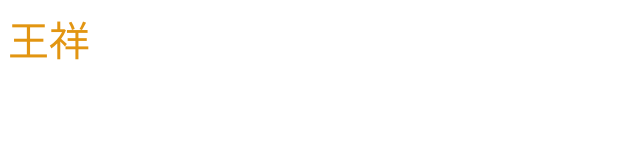
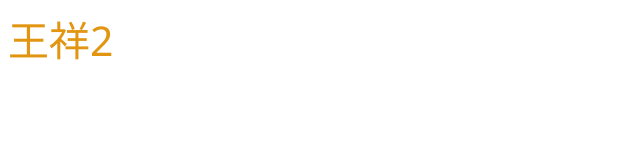
Before and after one commit to titanfallwang/git_2, a plain HTML site: page index2.html in a window 1280 px wide. Shown: the full height of the page, 0-640 px from the left. Drawn offline with Linux system fonts and the light colour scheme.

```diff
--- a/index2.html
+++ b/index2.html
@@ -7,6 +7,6 @@
     <title>Document</title>
 </head>
 <body>
-    <div class="name">王祥</div>
+    <div class="name">王祥2</div>
 </body>
 </html>
```
